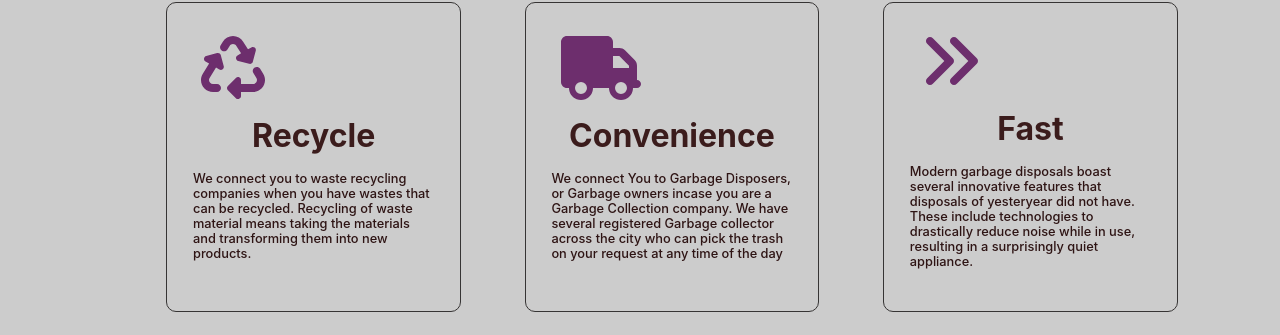
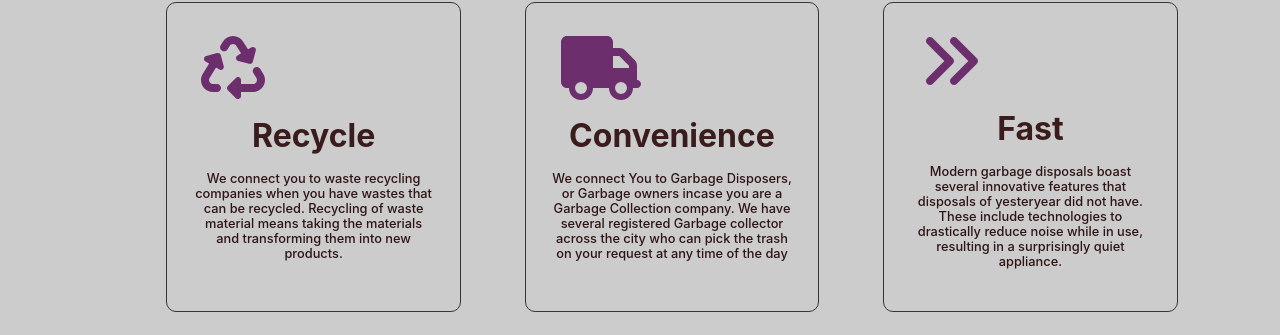
Before and after one commit to kiborgok/pick-up-trash, a React (Create React App) app: page / in a window 1280 px wide. Shown: the part 1173-1508 px from the top of the page. Built offline with nearby package versions, Linux system fonts and the light colour scheme.

Commit message:
style: align about box text center

```diff
--- a/src/components/about/about.css
+++ b/src/components/about/about.css
@@ -46,7 +46,7 @@
   font-weight: 500;
   color: #2e1414;
   padding-bottom: 2vh;
-  font-weight: 500;
+  text-align: center;
 }
 
 .about-boxes > div > h3 {
```
